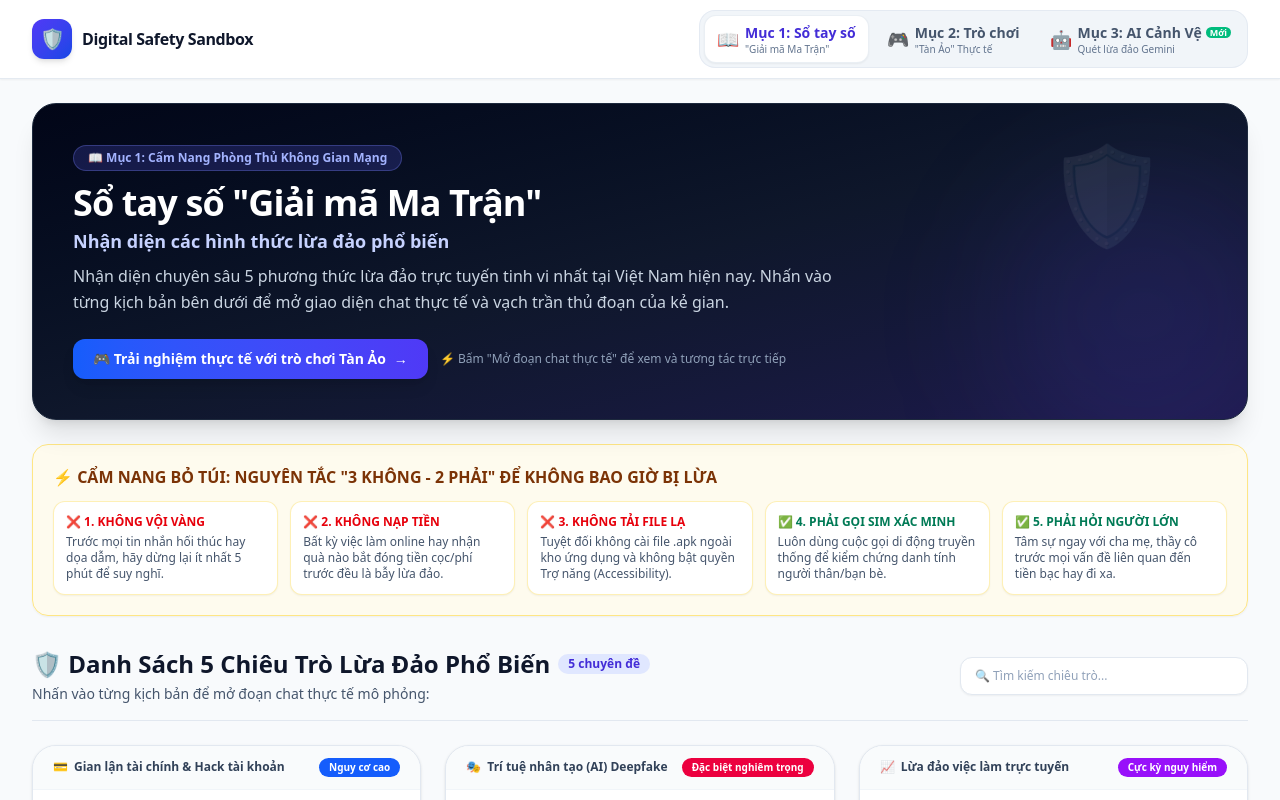
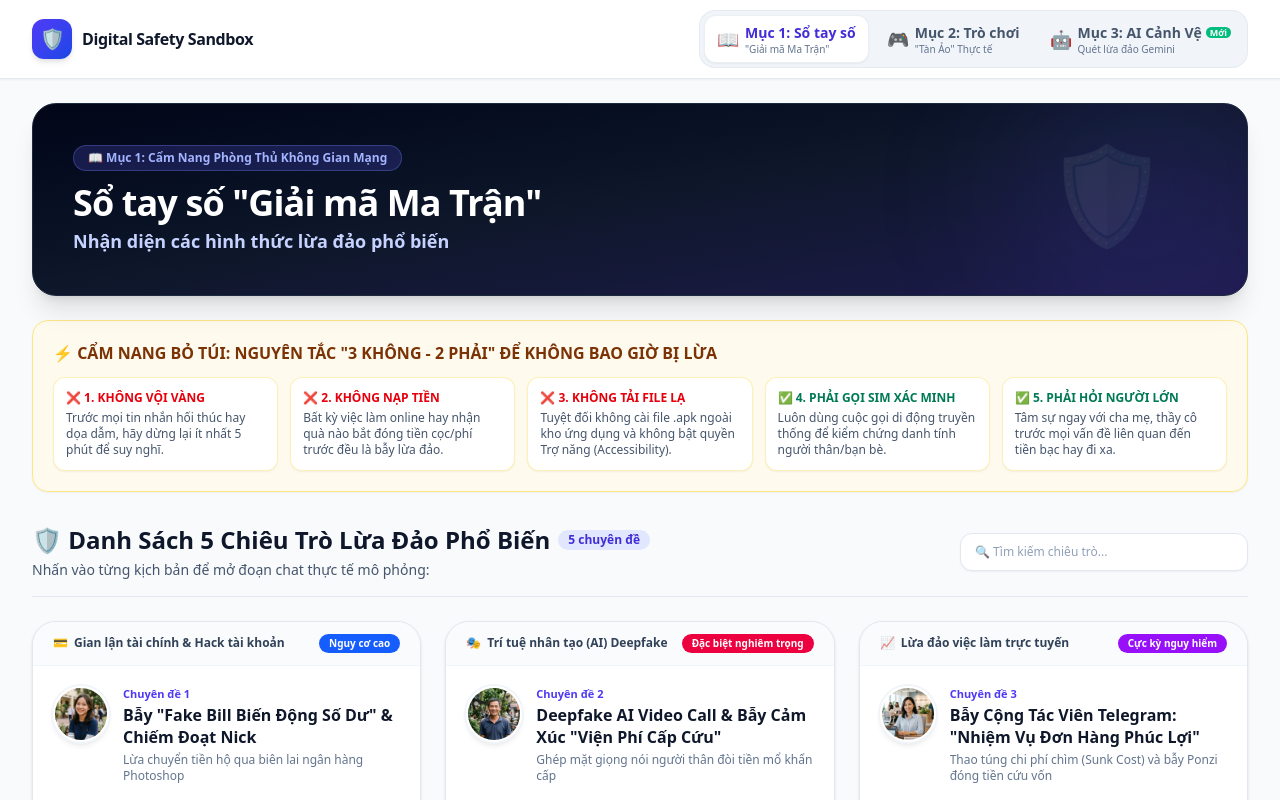
Before and after one commit to tanthin1206/Digital-Safety-Sandbox, a React (Vite) app: page / in a window 1280 px wide. Shown: the top 800 px of the page. Built offline with nearby package versions, Linux system fonts and the light colour scheme; no server answers; the HTML template or start-up script is replaced by a standard one.

Commit message:
style: remove description and tan ao redirect button from hero banner

```diff
--- a/src/pages/Handbook.tsx
+++ b/src/pages/Handbook.tsx
@@ -173,11 +173,11 @@ const TOPICS: ScamTopic[] = [
 ]
 
 type Props = {
-  onStartGame: () => void
+  onStartGame?: () => void
   onOpenChat: (scenarioId: string) => void
 }
 
-export default function Handbook({ onStartGame, onOpenChat }: Props) {
+export default function Handbook({ onOpenChat }: Props) {
   const [searchTerm, setSearchTerm] = useState('')
 
   const filtered = TOPICS.filter((t) =>
@@ -200,22 +200,6 @@ export default function Handbook({ onStartGame, onOpenChat }: Props) {
           </h1>
           <div className="mt-1 text-base sm:text-lg font-semibold text-indigo-200">
             Nhận diện các hình thức lừa đảo phổ biến
-          </div>
-          <p className="mt-2 text-sm text-slate-300 sm:text-base leading-relaxed">
-            Nhận diện chuyên sâu 5 phương thức lừa đảo trực tuyến tinh vi nhất tại Việt Nam hiện nay. Nhấn vào từng kịch bản bên dưới để mở giao diện chat thực tế và vạch trần thủ đoạn của kẻ gian.
-          </p>
-
-          <div className="mt-6 flex flex-wrap items-center gap-3">
-            <button
-              onClick={onStartGame}
-              className="inline-flex items-center gap-2 rounded-xl bg-gradient-to-r from-blue-600 to-indigo-600 px-5 py-2.5 text-xs sm:text-sm font-bold text-white shadow-lg transition hover:from-blue-500 hover:to-indigo-500 active:scale-95"
-            >
-              <span>🎮 Trải nghiệm thực tế với trò chơi Tàn Ảo</span>
-              <span>→</span>
-            </button>
-            <span className="text-xs text-slate-400">
-              ⚡ Bấm "Mở đoạn chat thực tế" để xem và tương tác trực tiếp
-            </span>
           </div>
         </div>
 
```
